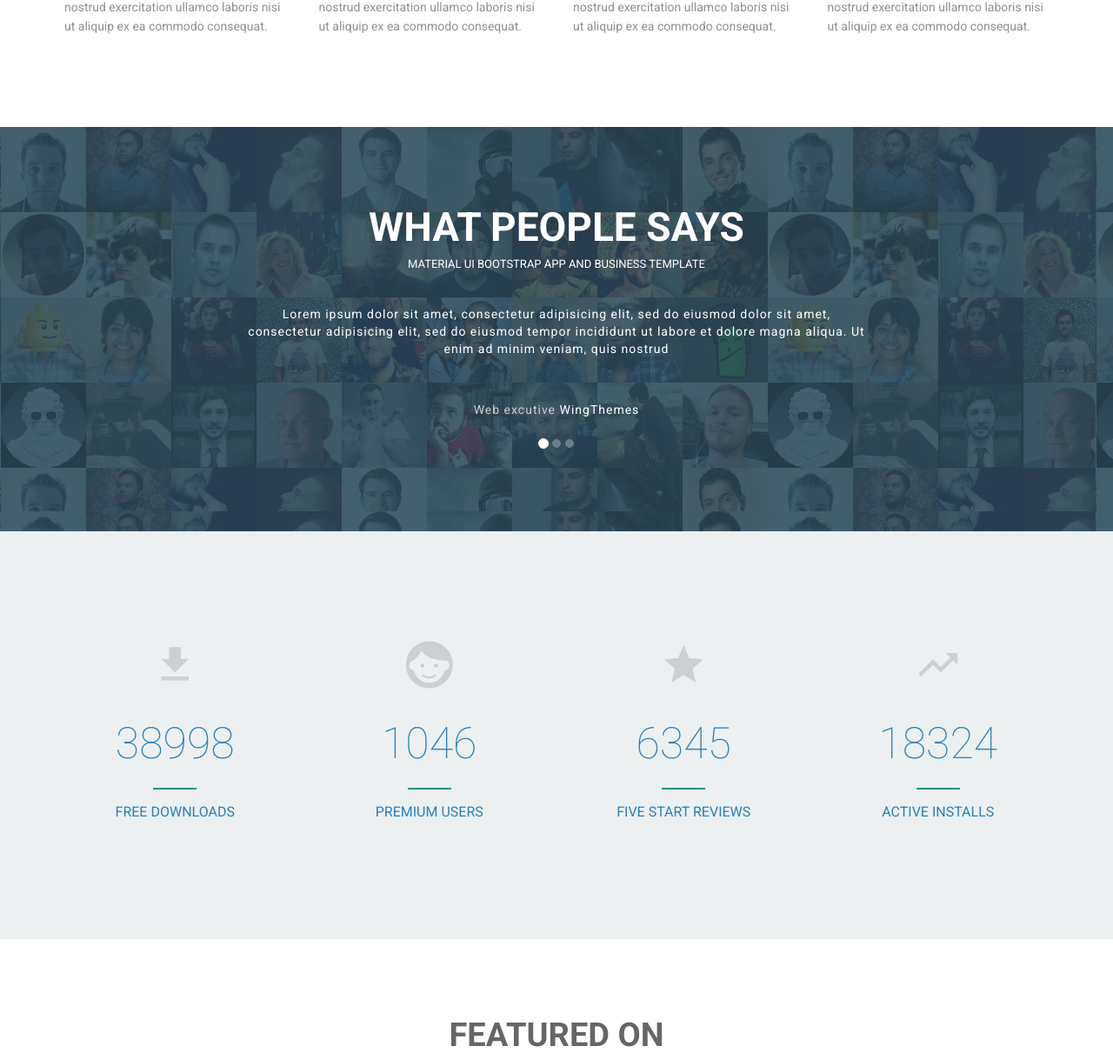
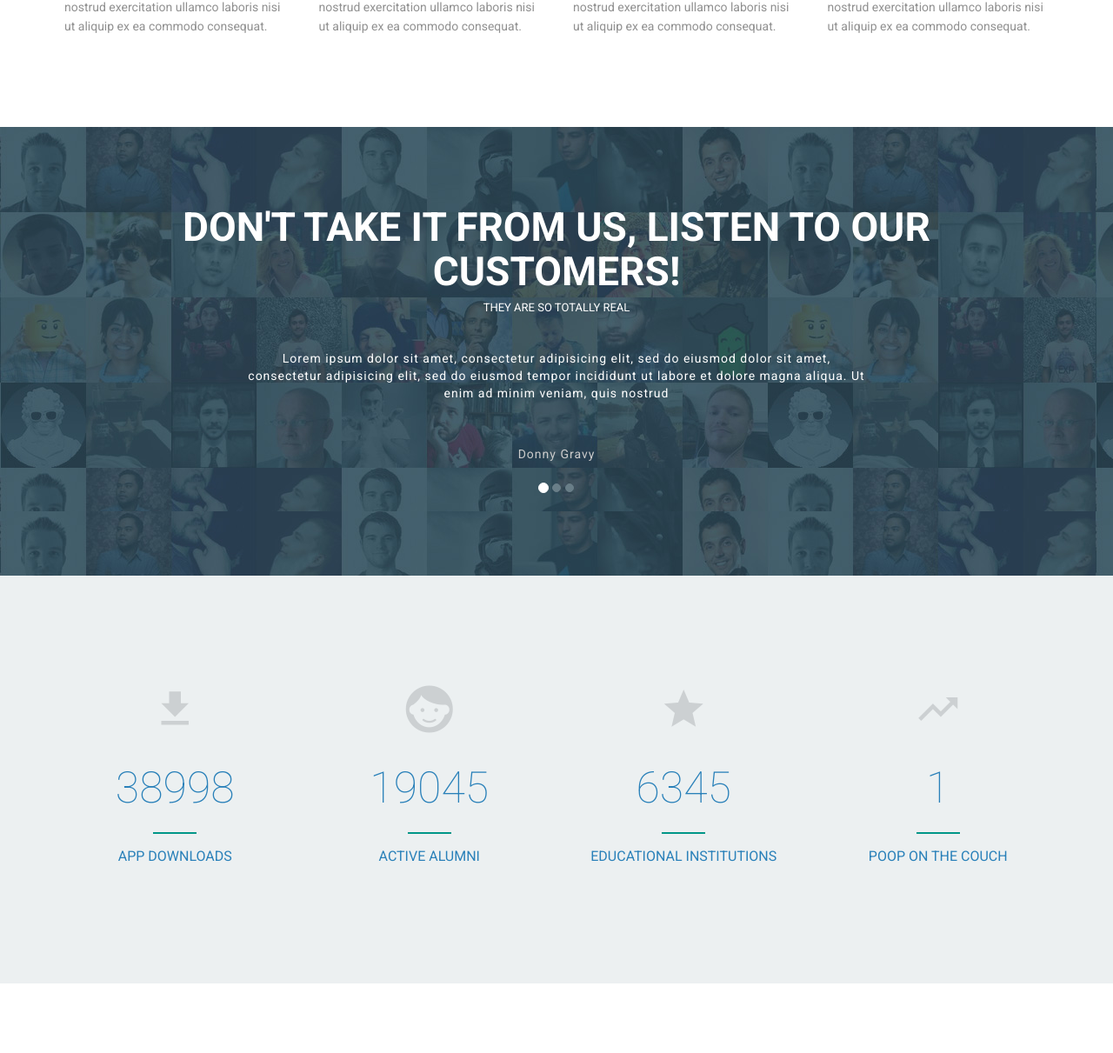
Before and after one commit to thefedoration/alma, a Django app: page / in a window 1280 px wide. Shown: the part 5040-6251 px from the top of the page at 87% size. Run offline with Django 3.2, Linux system fonts and the light colour scheme; some libraries are stand-ins or nearby versions.

Commit message:
finish with first round of content

```diff
--- a/alma/templates/home.html
+++ b/alma/templates/home.html
@@ -30,10 +30,10 @@
         <ul class="nav navbar-nav main-navigation">
           <li class="active"><a href="#home">Home</a></li>
           <li><a href="#features">Features</a></li>
-          <li><a href="#why">why</a></li>
+          <li><a href="#why">Why</a></li>
           <li><a href="#screenshot">Screenshots</a></li>
           <li><a href="#testimonial">Testimonial</a></li>
-          <li><a href="#clients">contract</a></li>
+          <li><a href="#contact">Contact</a></li>
         </ul>
         <button class="close-button" id="close-button">Close Menu</button>
     </div>
@@ -264,7 +264,7 @@
       <div class="container">
         <div class="section-header">
           <h1 class="section-title wow fadeInRight" data-wow-duration="1000ms" data-wow-delay="300ms">Screenshots</h1>
-          <h2 class="section-subtitle wow fadeInRight" data-wow-duration="1000ms" data-wow-delay="400ms">Material UI Bootstrap APP and Business Template</h2>
+          <h2 class="section-subtitle wow fadeInRight" data-wow-duration="1000ms" data-wow-delay="400ms">We haven't built this stuff yet but here's some pictures</h2>
         </div>
       </div>
       <div class="row" style="margin:0; padding:0;">
@@ -276,7 +276,7 @@
                 <div class="heading">
                   <h3>Screenshot 1</h3>
                   <p>
-                    MATERIAL UI BOOTSTRAP APP AND BUSINESS TEMPLATE
+                    Picture of Portland maps
                   </p>
                 </div>
                 <div class="icon">
@@ -294,7 +294,7 @@
                 <div class="heading">
                   <h3>Screenshot 2</h3>
                   <p>
-                    MATERIAL UI BOOTSTRAP APP AND BUSINESS TEMPLATE
+                    My friend Hunter
                   </p>
                 </div>
                 <div class="icon">
@@ -312,7 +312,7 @@
                 <div class="heading">
                   <h3>Screenshot 3</h3>
                   <p>
-                    MATERIAL UI BOOTSTRAP APP AND BUSINESS TEMPLATE
+                    Run lola run!
                   </p>
                 </div>
                 <div class="icon">
@@ -330,7 +330,7 @@
                 <div class="heading">
                   <h3>Screenshot 4</h3>
                   <p>
-                    MATERIAL UI BOOTSTRAP APP AND BUSINESS TEMPLATE
+                    Credit card debt :/
                   </p>
                 </div>
                 <div class="icon">
@@ -348,7 +348,7 @@
                 <div class="heading">
                   <h3>Screenshot 5</h3>
                   <p>
-                    MATERIAL UI BOOTSTRAP APP AND BUSINESS TEMPLATE
+                    lalalalala
                   </p>
                 </div>
                 <div class="icon">
@@ -366,7 +366,7 @@
                 <div class="heading">
                   <h3>Screenshot 6</h3>
                   <p>
-                    MATERIAL UI BOOTSTRAP APP AND BUSINESS TEMPLATE
+                    Bob Sawyer
                   </p>
                 </div>
                 <div class="icon">
@@ -467,8 +467,8 @@
     <section id="testimonial" class="section">
       <div class="container">
         <div class="section-header text-center wow fadeInDown" data-wow-duration="1000ms" data-wow-delay="400ms">
-          <h1 class="section-title">What People Says</h1>
-          <h2 class="section-subtitle">Material UI Bootstrap APP and Business Template</h2>
+          <h1 class="section-title">Don't take it from us, listen to our customers!</h1>
+          <h2 class="section-subtitle">They are so totally real</h2>
         </div>
         <div class="row">
           <div class="col-sm-8 col-sm-offset-2 wow fadeInUp" data-wow-duration="1000ms" data-wow-delay="400ms">
@@ -483,19 +483,19 @@
                 <div class="item active text-center">
                   <p>Lorem ipsum dolor sit amet, consectetur adipisicing elit, sed do eiusmod dolor sit amet, consectetur adipisicing elit, sed do eiusmod tempor incididunt ut labore et dolore magna aliqua. Ut enim ad minim veniam, quis nostrud</p>
                   <div class="meta">
-                    <p>Web excutive <span><a href="http://wingthemes.com/">WingThemes</a></span></p>
+                    <p>Donny Gravy</p>
                   </div>
                 </div>
                 <div class="item text-center">
                   <p>Lorem ipsum dolor sit amet, consectetur adipisicing elit, sed do eiusmod dolor sit amet, consectetur adipisicing elit, sed do eiusmod tempor incididunt ut labore et dolore magna aliqua. Ut enim ad minim veniam, quis nostrud</p>
                   <div class="meta">
-                    <p>Web excutive <span><a href="http://graygrids.com/">GrayGrids</a></span></p>
+                    <p>Stavi Dellino</p>
                   </div>
                 </div>
                 <div class="item text-center">
                   <p>Lorem ipsum dolor sit amet, consectetur adipisicing elit, sed do eiusmod dolor sit amet, consectetur adipisicing elit, sed do eiusmod tempor incididunt ut labore et dolore magna aliqua. Ut enim ad minim veniam, quis nostrud</p>
                   <div class="meta">
-                    <p>Web excutive <span><a href="http://landingbow.com/">LandinBow</a></span></p>
+                    <p>Byrnzy the dog</p>
                   </div>
                 </div>
               </div>
@@ -517,7 +517,7 @@
               <h3 class="timer">39000</h3>
               <hr>
               <h5>
-                Free Downloads
+                App downloads
               </h5>
             </div>
           </div>
@@ -526,10 +526,10 @@
               <div class="icon">
                 <i class="mdi-action-face-unlock"></i>
               </div>
-              <h3 class="timer">1046</h3>
+              <h3 class="timer">19046</h3>
               <hr>
               <h5>
-                Premium Users
+                Active alumni
               </h5>
             </div>
           </div>
@@ -541,7 +541,7 @@
               <h3 class="timer">6345</h3>
               <hr>
               <h5>
-                Five Start Reviews
+                Educational Institutions
               </h5>
             </div>
           </div>
@@ -550,10 +550,10 @@
               <div class="icon">
                 <i class="mdi-action-trending-up"></i>
               </div>
-              <h3 class="timer">18325</h3>
+              <h3 class="timer">1</h3>
               <hr>
               <h5>
-                Active Installs
+                Poop on the couch
               </h5>
             </div>
           </div>
@@ -567,7 +567,6 @@
 
         <div class="section-header text-center">
           <h1 class="section-title wow fadeInDown" data-wow-duration="1000ms" data-wow-delay="300ms">Featured on</h1>
-          <h2 class="section-subtitle wow fadeInDown" data-wow-duration="1000ms" data-wow-delay="600ms">Material UI Bootstrap APP and Business Template</h2>
         </div>
         <div class="row">
           <div class="col-md-3 col-sm-3 wow fadeInUp" data-wow-duration="1000ms" data-wow-delay="300ms">
@@ -599,7 +598,7 @@
       <div class="container">
         <div class="row">
           <div class="col-md-6 wow fadeInLeft" data-wow-duration="1000ms" data-wow-delay="300ms">
-            <h2 class="section-title">That's Where We Are</h2>
+            <h2 class="section-title">Where we are</h2>
             <div class="row">
               <div class="col-md-6 col-sm-6">
                 <div class="info">
@@ -607,7 +606,7 @@
                     <i class="mdi-maps-map"></i>
                   </div>
                   <h4>Location</h4>
-                  <p>NSW, Sydney, Australia</p>
+                  <p>Boston, MA</p>
                 </div>
               </div>
               <div class="col-md-6 col-sm-6">
@@ -616,7 +615,7 @@
                     <i class="mdi-content-mail"></i>
                   </div>
                   <h4>Email</h4>
-                  <p>office@graygrids.com</p>
+                  <p>kyle@alma.com</p>
                 </div>
               </div>
               <div class="clear"></div>
@@ -635,7 +634,7 @@
                     <i class="mdi-action-thumb-up"></i>
                   </div>
                   <h4>Social Media</h4>
-                  <p>@GrayGrids</p>
+                  <p>@alma</p>
                 </div>
               </div>
             </div>
@@ -643,7 +642,7 @@
           <div class="col-md-6 wow fadeInRight" data-wow-duration="1000ms" data-wow-delay="300ms">
             <h2 class="section-title">Hit us up, homie!</h2>
             <!-- Form -->
-            <form class="contact-form" role="form" method="post">
+            <form class="contact-form">
               <i class="mdi-action-account-box"></i>
               <input type="text" class="form-control" name="name" placeholder="Name">
 
```
